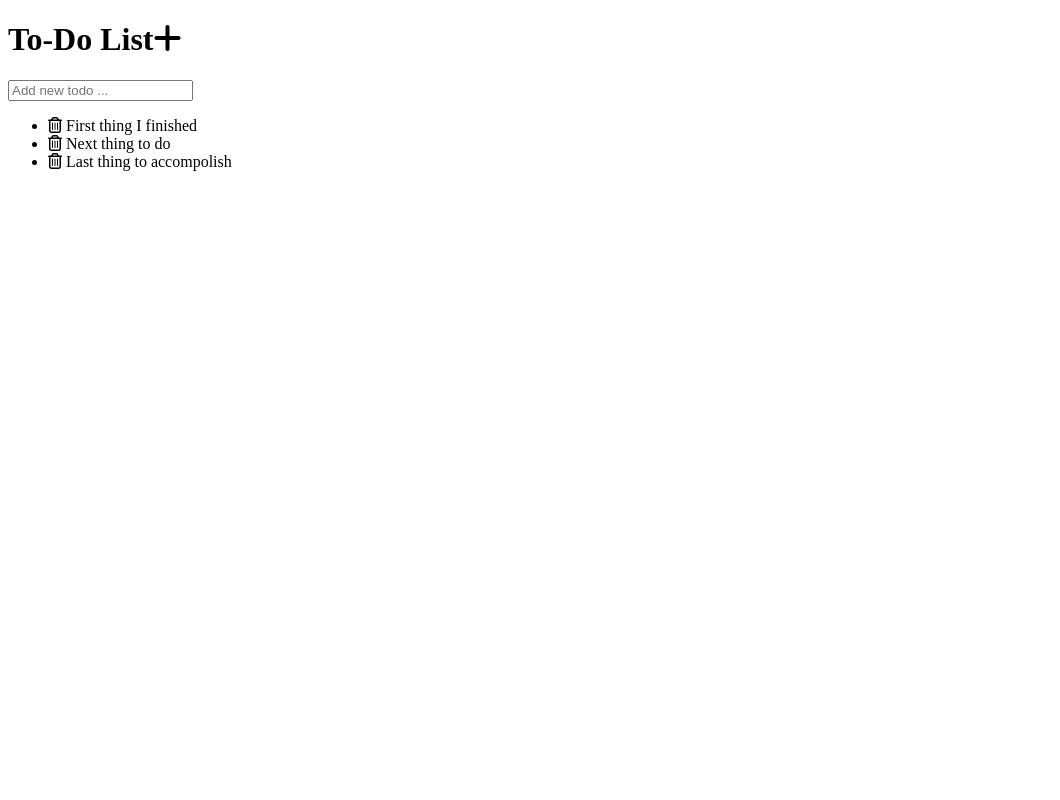
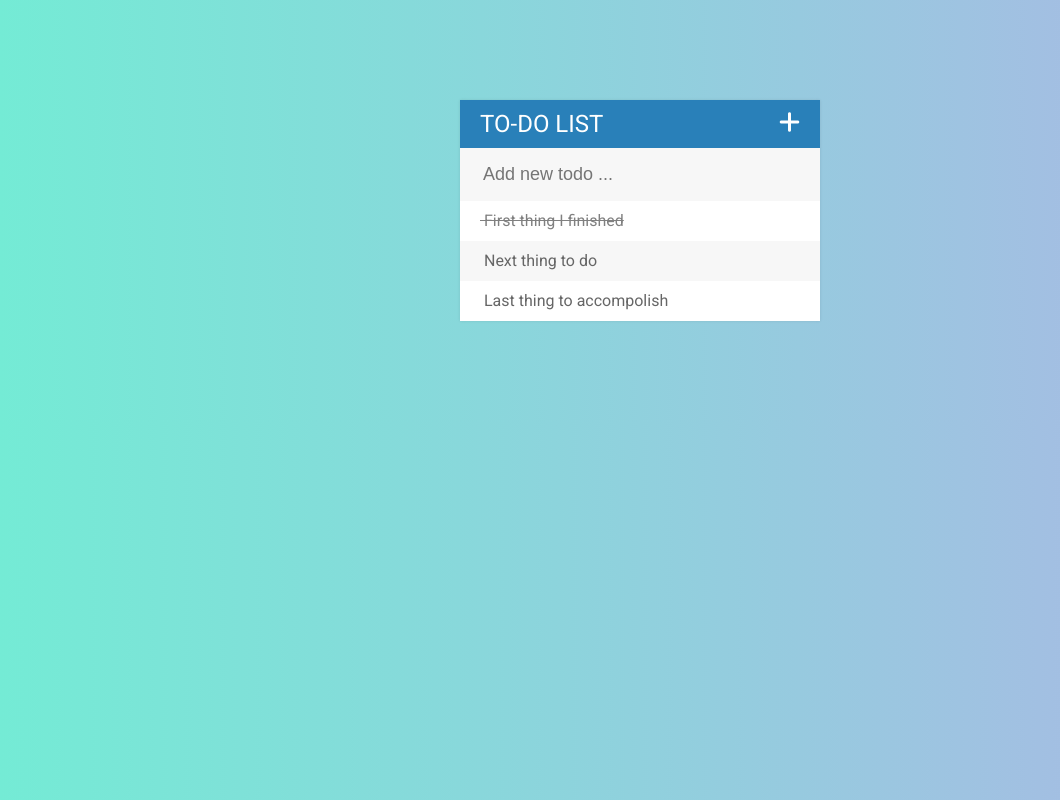
Before and after one commit to tychen1217/webApps, a plain HTML site: page ToDoList/index.html in a window 1280 px wide. Shown: the whole page, without its empty margins (0-1060 px from the left). Drawn offline with nearby package versions, Linux system fonts and the light colour scheme.

Commit message:
Fix css path

```diff
--- a/ToDoList/index.html
+++ b/ToDoList/index.html
@@ -4,7 +4,7 @@
     <meta charset="UTF-8">
     <meta name="viewport" content="width=device-width, initial-scale=1.0">
     <meta http-equiv="X-UA-Compatible" content="ie=edge">
-    <link rel="stylesheet" type="text/css" href="./todo.js">
+    <link rel="stylesheet" type="text/css" href="./style.css">
     <link href="https://fonts.googleapis.com/css?family=Roboto:400,500,700&display=swap" rel="stylesheet">
     <script src="https://code.jquery.com/jquery-2.2.4.min.js"
             integrity="sha256-BbhdlvQf/xTY9gja0Dq3HiwQF8LaCRTXxZKRutelT44="
```
